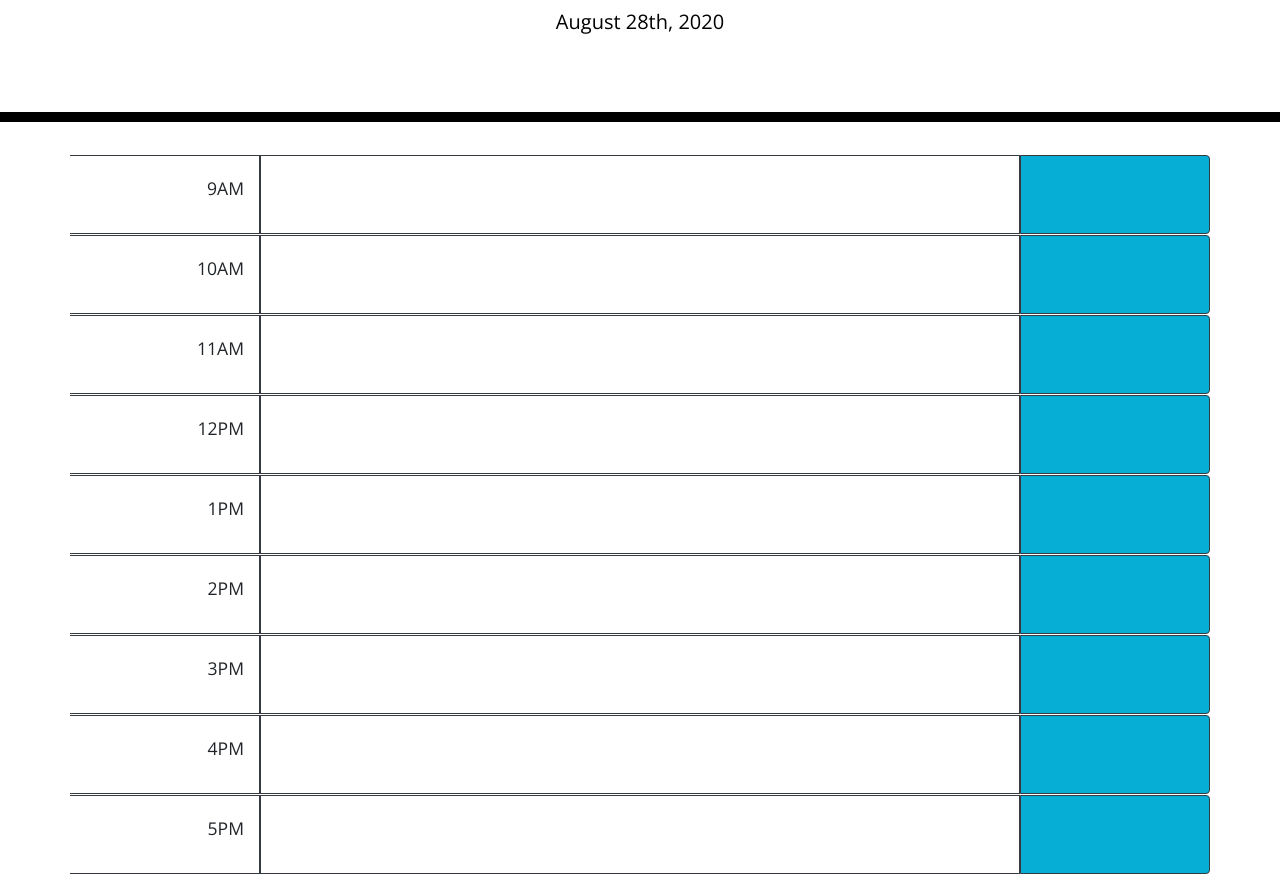
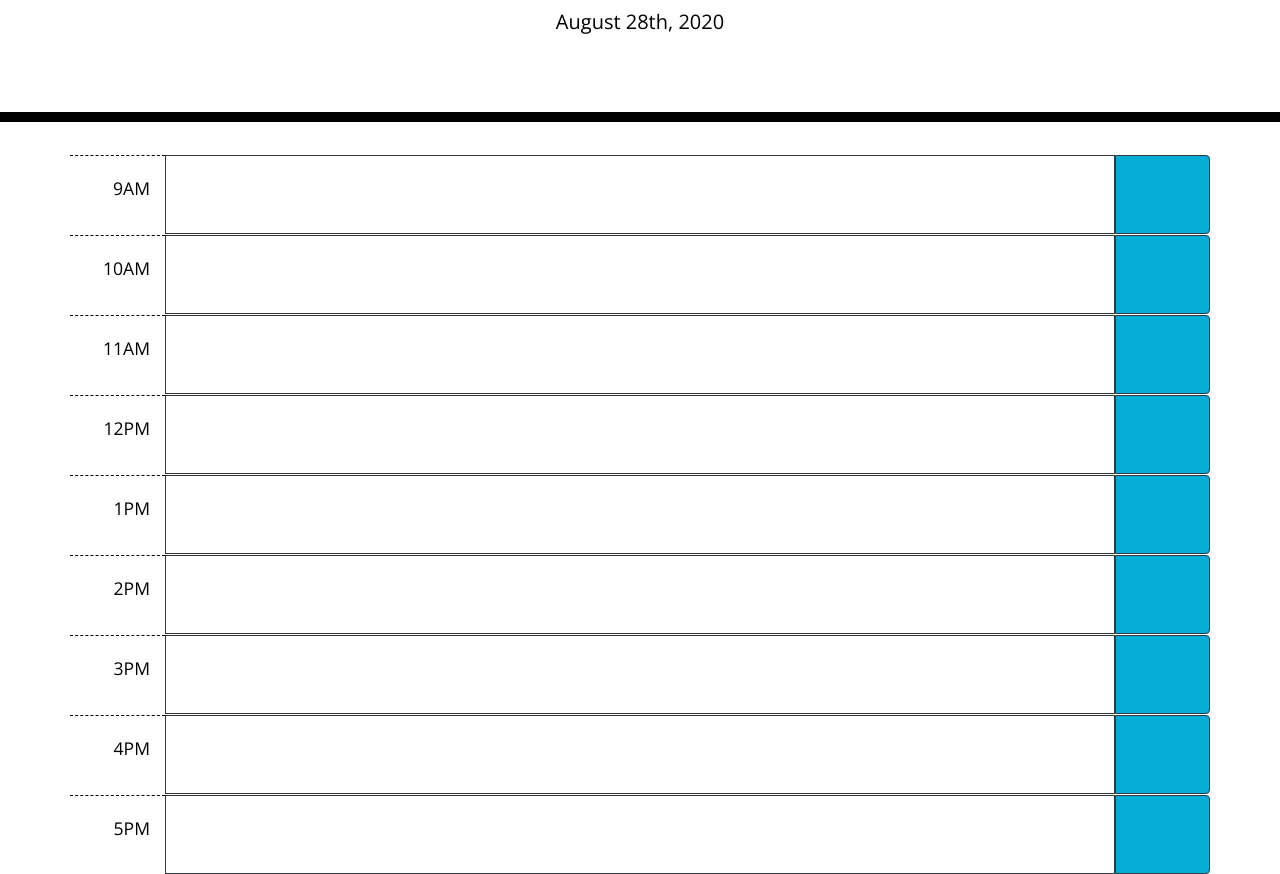
Before and after one commit to galacticnative/Work-Scheduler, a plain HTML site: page index.html in a window 1280 px wide. Shown: the part 182-1056 px from the top of the page. Drawn offline with nearby package versions, Linux system fonts and the light colour scheme; a web font is replaced by a local one.

Commit message:
responsiveness for mobile

```diff
--- a/assets/js/script.js
+++ b/assets/js/script.js
@@ -2,3 +2,7 @@ var now = moment().format("MMMM Do, YYYY");
 
 var displayTime = document.getElementById("currentDay");
 displayTime.innerHTML = now;
+
+// var saveTask = function() {
+//     localStorage.setItem()
+// }
--- a/index.html
+++ b/index.html
@@ -34,101 +34,101 @@
     <div class="container">
       <!-- Timeblocks go here -->
         <div class="row">
-            <div class="col-2 border border-dark border-left-0">
+            <div class="col-2 col-md-1 hour">
                 <h4>9AM</h4>
             </div>
-            <input type="text" class="col-8 border border-dark text-left text-wrap">
+            <input type="text" class="col-8 col-md-10 border border-dark text-left text-wrap">
 
             </input>
-            <button class="col-2 border border-dark rounded-right saveBtn">
+            <button class="col-2 col-md-1 border border-dark rounded-right saveBtn">
                 <span class="oi oi-calendar"></span>
             </button>
         </div>
         <div class="row">
-            <div class="col-2 border border-dark border-left-0">
+            <div class="col-2 col-md-1 hour">
                 <h4>10AM</h4>
             </div>
-            <input type="text" class="col-8 border border-dark text-left text-wrap">
+            <input type="text" class="col-8 col-md-10 border border-dark text-left text-wrap">
 
             </input>
-            <button class="col-2 border border-dark rounded-right saveBtn">
+            <button class="col-2 col-md-1 border border-dark rounded-right saveBtn">
 
             </button>
         </div>
         <div class="row">
-            <div class="col-2 border border-dark border-left-0">
+            <div class="col-2 col-md-1 hour">
                 <h4>11AM</h4>
             </div>
-            <input type="text" class="col-8 border border-dark text-left text-wrap">
+            <input type="text" class="col-8 col-md-10 border border-dark text-left text-wrap">
 
             </input>
-            <button class="col-2 border border-dark rounded-right saveBtn">
+            <button class="col-2 col-md-1 border border-dark rounded-right saveBtn">
 
             </button>
         </div>
         <div class="row">
-            <div class="col-2 border border-dark border-left-0">
+            <div class="col-2 col-md-1 hour">
                 <h4>12PM</h4>
             </div>
-            <input type="text" class="col-8 border border-dark text-left text-wrap">
+            <input type="text" class="col-8 col-md-10 border border-dark text-left text-wrap">
 
             </input>
-            <button class="col-2 border border-dark rounded-right saveBtn">
+            <button class="col-2 col-md-1 border border-dark rounded-right saveBtn">
 
             </button>
         </div>
         <div class="row">
-            <div class="col-2 border border-dark border-left-0">
+            <div class="col-2 col-md-1 hour">
                 <h4>1PM</h4>
             </div>
-            <input type="text" class="col-8 border border-dark text-left text-wrap">
+            <input type="text" class="col-8 col-md-10 border border-dark text-left text-wrap">
 
             </input>
-            <button class="col-2 border border-dark rounded-right saveBtn">
+            <button class="col-2 col-md-1 border border-dark rounded-right saveBtn">
 
             </button>
         </div>
         <div class="row">
-            <div class="col-2 border border-dark border-left-0">
+            <div class="col-2 col-md-1 hour">
                 <h4>2PM</h4>
             </div>
-            <input type="text" class="col-8 border border-dark text-left text-wrap">
+            <input type="text" class="col-8 col-md-10 border border-dark text-left text-wrap">
 
             </input>
-            <button class="col-2 border border-dark rounded-right saveBtn">
+            <button class="col-2 col-md-1 border border-dark rounded-right saveBtn">
 
             </button>
         </div>
         <div class="row">
-            <div class="col-2 border border-dark border-left-0">
+            <div class="col-2 col-md-1 hour">
                 <h4>3PM</h4>
             </div>
-            <input type="text" class="col-8 border border-dark text-left text-wrap">
+            <input type="text" class="col-8 col-md-10 border border-dark text-left text-wrap">
 
             </input>
-            <button class="col-2 border border-dark rounded-right saveBtn">
+            <button class="col-2 col-md-1 border border-dark rounded-right saveBtn">
 
             </button>
         </div>
         <div class="row">
-            <div class="col-2 border border-dark border-left-0">
+            <div class="col-2 col-md-1 hour">
                 <h4>4PM</h4>
             </div>
-            <input type="text" class="col-8 border border-dark text-left text-wrap">
+            <input type="text" class="col-8 col-md-10 border border-dark text-left text-wrap">
 
             </input>
-            <button class="col-2 border border-dark rounded-right saveBtn">
+            <button class="col-2 col-md-1 border border-dark rounded-right saveBtn">
 
             </button>
         </div>
         <div class="row">
-            <div class="col-2 border border-dark border-left-0">
+            <div class="col-2 col-md-1 hour">
                 <h4>5PM</h4>
             </div>
-            <input type="text" class="col-8 border border-dark text-left text-wrap">
+            <input type="text" class="col-8 col-md-10 border border-dark text-left text-wrap">
 
             </input>
-            <button class="col-2 border border-dark rounded-right saveBtn">
+            <button class="col-2 col-md-1 border border-dark rounded-right saveBtn">
 
             </button>
         </div>
```
